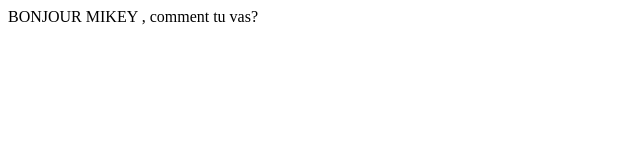
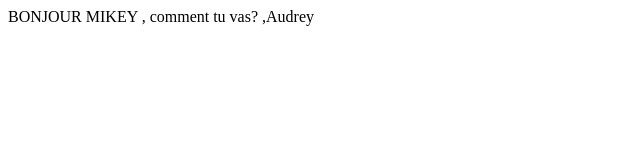
Before and after one commit to akouadio329-droid/Projet_test, a plain HTML site: page index.html in a window 1280 px wide. Shown: the full height of the page, 0-640 px from the left. Drawn offline with Linux system fonts and the light colour scheme.

Commit message:
Add 'Audrey' to greeting in index.html

```diff
--- a/index.html
+++ b/index.html
@@ -6,6 +6,6 @@
     <title>Document</title>
 </head>
 <body>
-    BONJOUR MIKEY , comment tu vas?
+    BONJOUR MIKEY , comment tu vas? ,Audrey
 </body>
 </html>
```
